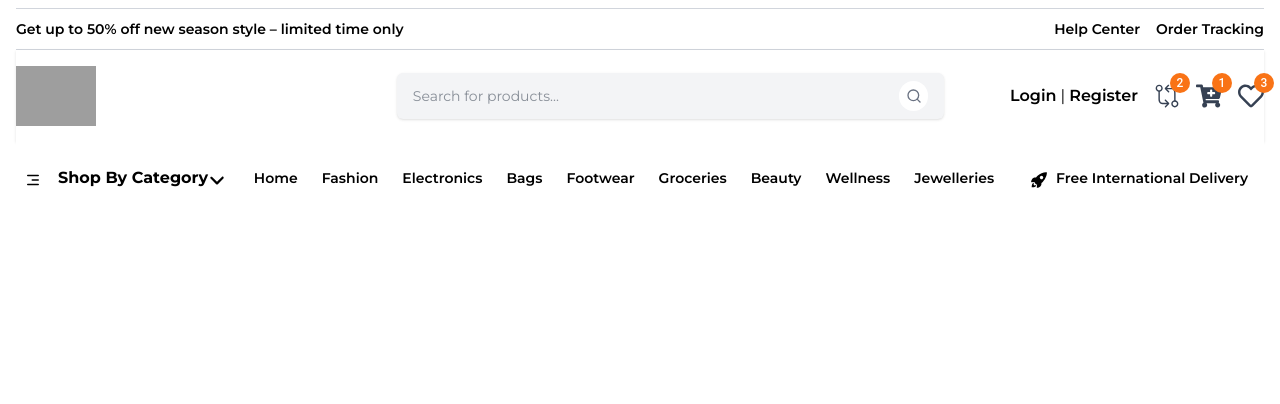
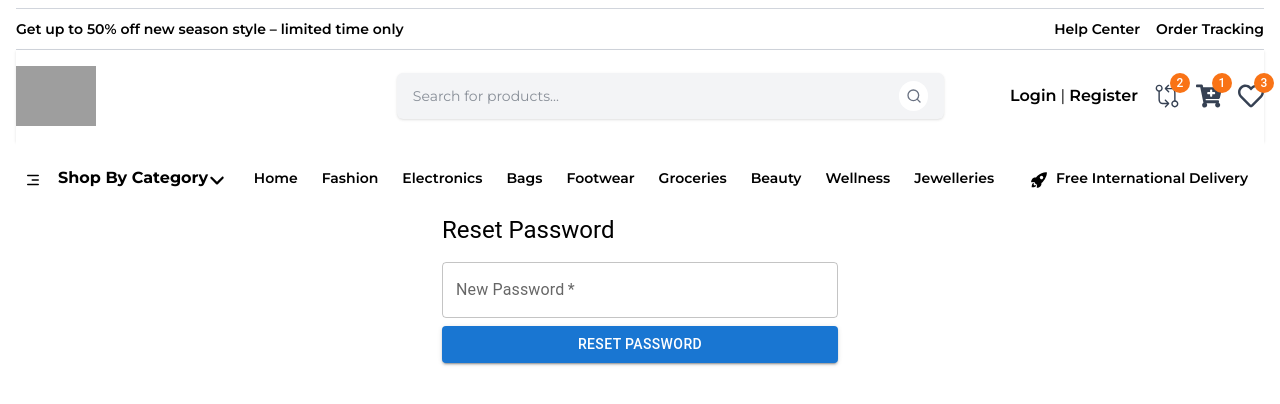
Before and after one commit to shahidgthub/Ecommerce, a React (Vite) app: page /resetpassword/1 in a window 1280 px wide. Shown: the top 404 px of the page. Built offline with nearby package versions, Linux system fonts and the light colour scheme; grey boxes are pictures that could not be loaded.

Commit message:
forgot password

```diff
--- a/src/App.jsx
+++ b/src/App.jsx
@@ -4,6 +4,8 @@ import Header from './components/Header';
 import Home from './components/page/Home';
 import Login from './components/Login'; // Import your Login component
 import Register from './components/Register';
+import Forgotpassword from './components/Forgotpassword';
+import Resetpassword from './components/Resetpassword';
 
 
 function App() {
@@ -14,6 +16,8 @@ function App() {
         <Route path="/" element={<Home />} />
         <Route path="/login" element={<Login />} />
         <Route path="/register" element={<Register />} />
+        <Route path="/forgotpassword" element={< Forgotpassword/>} />
+        <Route path="/resetpassword/:token" element={<Resetpassword />} />
 
 
       </Routes>
--- /dev/null
+++ b/src/components/Forgotpassword/index.jsx
@@ -0,0 +1,38 @@
+import React, { useState } from 'react';
+import { TextField, Button, Typography, Container } from '@mui/material';
+
+const Forgotpassword = () => {
+  const [email, setEmail] = useState('');
+  const [message, setMessage] = useState('');
+
+  const handleSubmit = async (e) => {
+    e.preventDefault();
+    const res = await fetch('http://localhost:5000/api/forgot-password', {
+      method: 'POST',
+      headers: { 'Content-Type': 'application/json' },
+      body: JSON.stringify({ email }),
+    });
+    const data = await res.json();
+    setMessage(data.message);
+  };
+
+  return (
+    <Container maxWidth="xs">
+      <Typography variant="h5">Forgot Password</Typography>
+      <form onSubmit={handleSubmit}>
+        <TextField
+          label="Email"
+          fullWidth
+          margin="normal"
+          value={email}
+          onChange={(e) => setEmail(e.target.value)}
+          required
+        />
+        {message && <Typography color="primary">{message}</Typography>}
+        <Button type="submit" fullWidth variant="contained">Send Reset Link</Button>
+      </form>
+    </Container>
+  );
+};
+
+export default Forgotpassword;
--- a/src/components/Register/index.jsx
+++ b/src/components/Register/index.jsx
@@ -49,6 +49,7 @@ const Register = () => {
               required
             />
           </div>
+
           <div style={{ marginBottom: '1rem' }}>
             <TextField
               label="Password"
@@ -60,11 +61,25 @@ const Register = () => {
               required
             />
           </div>
-          {message && <Typography color="error">{message}</Typography>}
+
+          {/* Forgot Password Link */}
+          <div style={{ marginBottom: '2rem', textAlign: 'center' }}>
+            <Link to="/forgotpassword" style={{ fontSize: '0.875rem' }}>
+              Forgot Password?
+            </Link>
+          </div>
+
+          {message && (
+            <Typography color="error" style={{ marginBottom: '1rem' }}>
+              {message}
+            </Typography>
+          )}
+
           <Button type="submit" variant="contained" color="primary" fullWidth>
             Register
           </Button>
         </form>
+
         <div style={{ marginTop: '1rem' }}>
           <Typography variant="body2">
             Already have an account? <Link to="/login">Login</Link>
--- /dev/null
+++ b/src/components/Resetpassword/index.jsx
@@ -0,0 +1,41 @@
+import React, { useState } from 'react';
+import { useParams } from 'react-router-dom';
+import { TextField, Button, Typography, Container } from '@mui/material';
+
+const Resetpassword = () => {
+  const { token } = useParams();
+  const [newPassword, setNewPassword] = useState('');
+  const [message, setMessage] = useState('');
+
+  const handleReset = async (e) => {
+    e.preventDefault();
+    const res = await fetch(`http://localhost:5000/api/reset-password/${token}`, {
+      method: 'POST',
+      headers: { 'Content-Type': 'application/json' },
+      body: JSON.stringify({ newPassword }),
+    });
+    const data = await res.json();
+    setMessage(data.message);
+  };
+
+  return (
+    <Container maxWidth="xs">
+      <Typography variant="h5">Reset Password</Typography>
+      <form onSubmit={handleReset}>
+        <TextField
+          label="New Password"
+          fullWidth
+          margin="normal"
+          type="password"
+          value={newPassword}
+          onChange={(e) => setNewPassword(e.target.value)}
+          required
+        />
+        {message && <Typography color="primary">{message}</Typography>}
+        <Button type="submit" fullWidth variant="contained">Reset Password</Button>
+      </form>
+    </Container>
+  );
+};
+
+export default Resetpassword;
```
